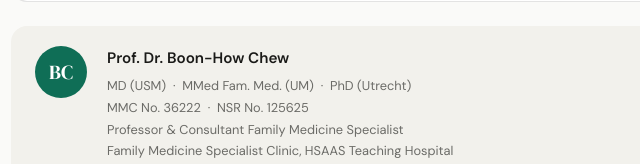
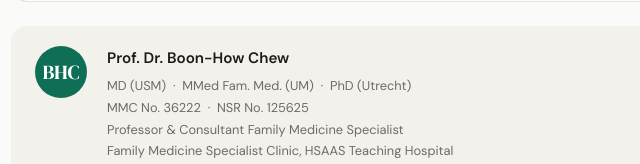
Before and after one commit to boonhowchew/ai-ready-clinician, a plain HTML site: page index.html in a window 1280 px wide. Shown: the part 11095-11259 px from the top of the page, 289-929 px from the left. Drawn offline with Linux system fonts and the light colour scheme.

Commit message:
Add files via upload

```diff
--- a/index.html
+++ b/index.html
@@ -930,7 +930,7 @@ h3.block-title {
     </div>
 
     <div style="background:var(--surface-2);border-radius:var(--r-lg);padding:1.25rem 1.5rem;display:flex;gap:1.25rem;align-items:flex-start;">
-      <div style="width:52px;height:52px;border-radius:50%;background:var(--teal-dark);color:#fff;display:flex;align-items:center;justify-content:center;font-family:var(--font-serif);font-size:1.25rem;flex-shrink:0;">BC</div>
+      <div style="width:52px;height:52px;border-radius:50%;background:var(--teal-dark);color:#fff;display:flex;align-items:center;justify-content:center;font-family:var(--font-serif);font-size:1.25rem;flex-shrink:0;">BHC</div>
       <div>
         <div style="font-size:0.95rem;font-weight:600;color:var(--ink);margin-bottom:0.2rem;">Prof. Dr. Boon-How Chew</div>
         <div style="font-size:0.8rem;color:var(--ink-3);line-height:1.7;margin-bottom:0.6rem;">
```
